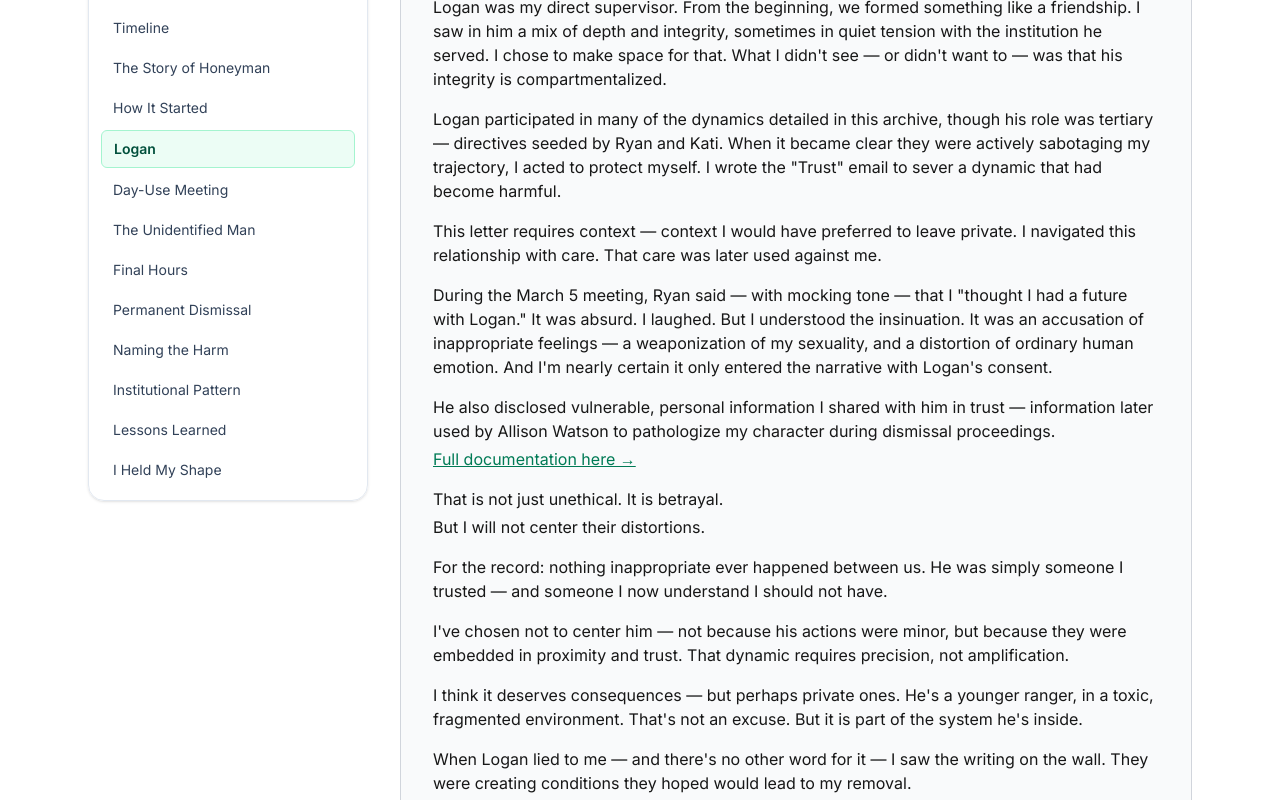
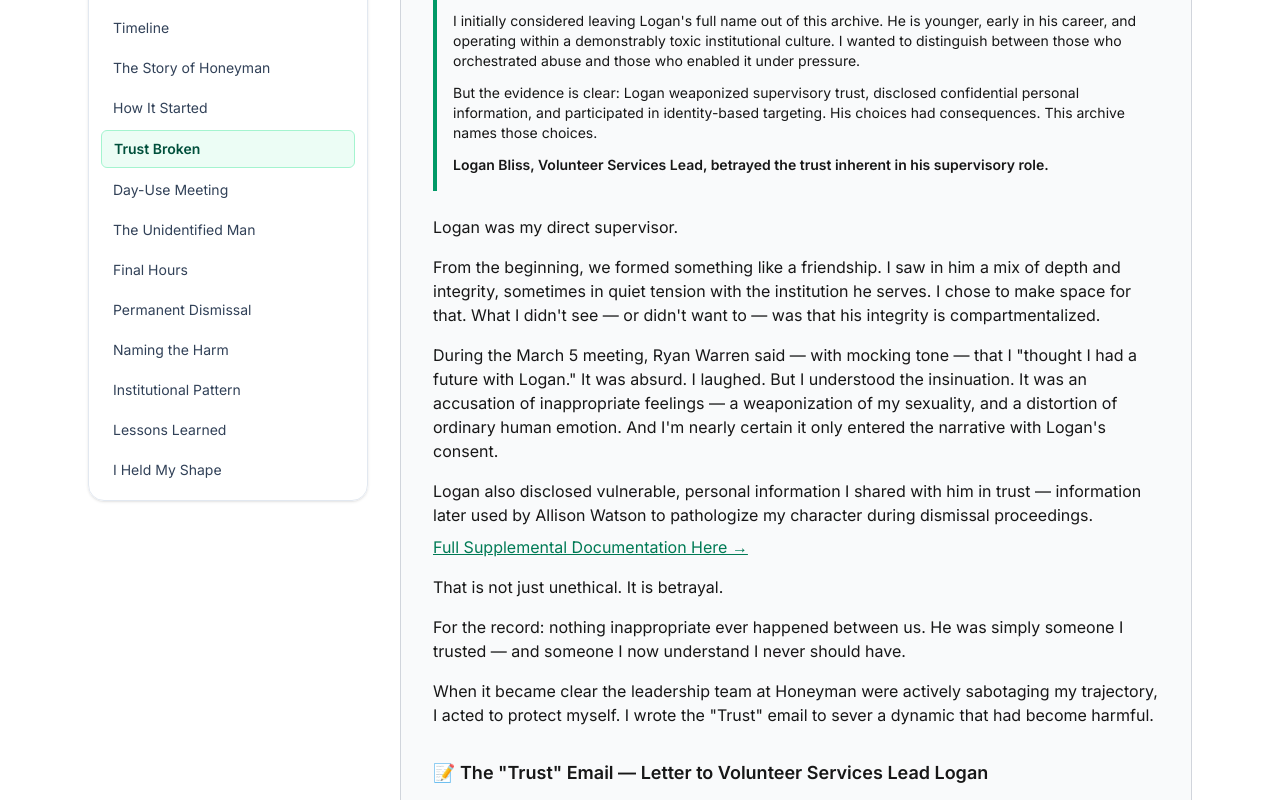
Before and after one commit to rswfire/rswfire.oprd, a Next.js app: page /logan in a window 1280 px wide. Shown: the part 260-1060 px from the top of the page. Built offline with nearby package versions, Linux system fonts and the light colour scheme.

Commit message:
Polishing the Archive

```diff
--- a/app/(archive)/logan/page.tsx
+++ b/app/(archive)/logan/page.tsx
@@ -12,87 +12,81 @@ export const metadata: Metadata = {
 export default function LoganPage() {
     return (
         <SectionPage
-            title="LOGAN"
-            subtitle="MARCH 2, 2025 — THE MOMENT TRUST WAS BROKEN"
+            title="LOGAN BLISS"
+            subtitle="MARCH 2, 2025 &mdash; THE MOMENT TRUST WAS BROKEN"
         >
 
-            <div className="mt-4">
-                Logan was my direct supervisor. From the beginning, we formed something like a friendship.
+            <div className="p-4 bg-gray-50 border-l-4 border-emerald-600 text-sm">
+                <div>
+                    I initially considered leaving Logan's full name out of this archive. He is younger,
+                    early in his career, and operating within a demonstrably toxic institutional culture.
+                    I wanted to distinguish between those who orchestrated abuse and those who enabled it
+                    under pressure.
+                </div>
+
+                <div className="mt-3">
+                    But the evidence is clear: Logan weaponized supervisory trust, disclosed confidential
+                    personal information, and participated in identity-based targeting. His choices had
+                    consequences. This archive names those choices.
+                </div>
+
+                <div className="mt-3 font-semibold">
+                    Logan Bliss, Volunteer Services Lead, betrayed the trust inherent in his
+                    supervisory role.
+                </div>
+            </div>
+
+            <div className="mt-6">
+                Logan was my direct supervisor.
+            </div>
+
+            <div className="mt-4">From the beginning, we formed something like a friendship.
                 I saw in him a mix of depth and integrity, sometimes in quiet tension with the institution
-                he served. I chose to make space for that. What I didn't see — or didn't want to — was
+                he serves. I chose to make space for that. What I didn't see &mdash; or didn't want to &mdash; was
                 that his integrity is compartmentalized.
             </div>
 
             <div className="mt-4">
-                Logan participated in many of the dynamics detailed in this archive, though his role was
-                tertiary — directives seeded by Ryan and Kati. When it became clear they were actively
-                sabotaging my trajectory, I acted to protect myself. I wrote the "Trust" email to sever
-                a dynamic that had become harmful.
-            </div>
-
-            <div className="mt-4">
-                This letter requires context — context I would have preferred to leave private. I
-                navigated this relationship with care. That care was later used against me.
-            </div>
-
-            <div className="mt-4">
-                During the March 5 meeting, Ryan said — with mocking tone — that I "thought I had a
-                future with Logan." It was absurd. I laughed. But I understood the insinuation. It was
-                an accusation of inappropriate feelings — a weaponization of my sexuality, and a
+                During the March 5 meeting, Ryan Warren said &mdash; with mocking tone &mdash; that I &quot;thought I had a
+                future with Logan.&quot; It was absurd. I laughed. But I understood the insinuation. It was
+                an accusation of inappropriate feelings &mdash; a weaponization of my sexuality, and a
                 distortion of ordinary human emotion. And I'm nearly certain it only entered the
                 narrative with Logan's consent.
             </div>
 
             <div className="mt-4">
-                He also disclosed vulnerable, personal information I shared with him in trust —
+                Logan also disclosed vulnerable, personal information I shared with him in trust &mdash;
                 information later used by Allison Watson to pathologize my character during dismissal
                 proceedings.
             </div>
 
-            <div>
+            <div className="mt-2">
                 <Link href="/logan/supplemental" className="text-emerald-700 underline">
-                    Full documentation here →
+                    Full Supplemental Documentation Here →
                 </Link>
             </div>
 
             <div className="mt-4">That is not just unethical. It is betrayal.</div>
-            <div>But I will not center their distortions.</div>
 
             <div className="mt-4">
                 For the record: nothing inappropriate ever happened between us. He was simply someone I
-                trusted — and someone I now understand I should not have.
+                trusted &mdash; and someone I now understand I never should have.
             </div>
 
             <div className="mt-4">
-                I've chosen not to center him — not because his actions were minor, but because they
-                were embedded in proximity and trust. That dynamic requires precision, not amplification.
-            </div>
-
-            <div className="mt-4">
-                I think it deserves consequences — but perhaps private ones. He's a younger ranger, in
-                a toxic, fragmented environment. That's not an excuse. But it is part of the system he's
-                inside.
-            </div>
-
-            <div className="mt-4">
-                When Logan lied to me — and there's no other word for it — I saw the writing on the
-                wall. They were creating conditions they hoped would lead to my removal.
-            </div>
-
-            <div className="mt-4">
-                That moment made clear: Logan was acting under instruction from people who were
-                persistently unethical. And yet, in a different environment — with support, with
-                reflection, and without distortion — I still believe Logan could thrive.
+                When it became clear the leadership team at Honeyman were actively sabotaging my trajectory, I acted to
+                protect myself. I wrote the "Trust" email to sever a dynamic that had become harmful.
             </div>
 
             <h3 className="mt-8 text-lg font-semibold">
-                📝 The "Trust" Email — Letter to Volunteer Coordinator Logan
+                📝 The &quot;Trust&quot; Email &mdash; Letter to Volunteer Services Lead Logan
             </h3>
 
             <Email
                 from="Samuel White"
-                to="Logan, Volunteer Coordinator"
+                to="Logan Bliss, Volunteer Services Lead"
                 date="March 2, 2025"
+                subject="Trust."
             >
                 <div>Logan,</div>
 
@@ -107,7 +101,7 @@ export default function LoganPage() {
 
                 <div className="mt-4">
                     When I applied for a job here, you distanced yourself again. The moment I withdrew my
-                    application, you reappeared — spending ninety minutes talking about yourself.
+                    application, you reappeared &mdash; spending ninety minutes talking about yourself.
                 </div>
 
                 <div className="mt-4">
@@ -119,7 +113,7 @@ export default function LoganPage() {
                 <div className="mt-4">And then? You distanced yourself again.</div>
 
                 <div className="mt-4">
-                    When I warned you — privately — to prevent a repeat of the Kati situation, you assured
+                    When I warned you &mdash; privately &mdash; to prevent a repeat of the Kati situation, you assured
                     me Leaf would train me. That didn't happen.
                 </div>
 
--- a/app/(archive)/logan/supplemental/page.tsx
+++ b/app/(archive)/logan/supplemental/page.tsx
@@ -4,49 +4,49 @@ import Link from "next/link";
 import SectionPage from "@/components/SectionPage";
 
 export const metadata: Metadata = {
-    title: "Logan: Supplemental Documentation",
+    title: "Logan Bliss: Supplemental Documentation",
     description: "On 'The End of the World' - How personal vulnerability was weaponized as evidence of instability.",
 };
 
 export default function LoganSupplementalPage() {
     return (
         <SectionPage
-            title="LOGAN"
+            title="LOGAN BLISS"
             subtitle="SUPPLEMENTAL DOCUMENTATION"
             supplemental="AUGUST 24, 2025"
         >
 
             <div className="mt-4">
-                During my March 25 call with OPRD Volunteer Coordinator Allison Watson, she asked me
-                about my views on "the end of the world" using the same tone Ryan did at the day use
-                area meeting.
+                During my March 25 call with OPRD Engagement Programs Manager Allison Watson, she asked me
+                about my views on &quot;the end of the world&quot; using the same mocking tone Ryan Warren had used at the day-use
+                meeting.
             </div>
 
             <div className="mt-4">
-                I recognized instantly where that came from and what its purpose was, and I knew from
-                that moment onward that Allison was not actually listening to me, she was documenting
-                my expulsion. I told her that what I observe is instability in our systems, and nothing
-                more, because it was deeply inappropriate of her to be asking me such a question.
+                I recognized instantly where that came from and what its purpose was. From
+                that moment onward, I knew Allison was not listening to me &mdash; she was documenting
+                my expulsion. I told her I observe instability in our systems, nothing
+                more, because it was deeply inappropriate for her to ask such a question.
             </div>
 
             <div className="mt-4">
-                This question was inappropriate professional conduct and represented a weaponization of
-                personal information I had shared in confidence with my direct supervisor Logan during
+                This question represented inappropriate professional conduct and a weaponization of
+                personal information I had shared in confidence with my direct supervisor Logan Bliss during
                 a vulnerable moment.
             </div>
 
             <h2 className="mt-8 text-xl font-semibold">The Original Context</h2>
 
             <div className="mt-4">
-                Logan and I took a walk during my time at Honeyman. He had just spent 90 minutes in the
-                Welcome Center talking about himself—his background, his concerns, his perspectives. The
+                Logan Bliss and I took a walk during my time at Honeyman. He had just spent 90 minutes in the
+                Welcome Center talking about himself &mdash; his background, his concerns, his perspectives. The
                 following day, I reciprocated by sharing why I had moved into an RV and relocated to the
                 coast, and what I had sacrificed to make that transition.
             </div>
 
             <div className="mt-4">
                 This was not conspiracy theorizing. It was pattern recognition based on observable
-                systemic instabilities—economic volatility, climate change impacts, social fragmentation,
+                systemic instabilities &mdash; economic volatility, climate change impacts, social fragmentation,
                 and institutional breakdown. These are documented realities, not fringe beliefs.
             </div>
 
@@ -58,37 +58,37 @@ export default function LoganSupplementalPage() {
                 dismissal.
             </div>
 
-            <h2 className="mt-8 text-xl font-semibold">The Sexual Targeting Claim</h2>
+            <h2 className="mt-8 text-xl font-semibold">The Targeting Claim</h2>
 
             <div className="mt-4">
-                Allison also claimed I told Logan "I was worried he would kill me." This is a significant
+                Allison Watson also claimed I told Logan Bliss &quot;I was worried he would kill me.&quot; This is a significant
                 distortion of what I actually said.
             </div>
 
             <div className="mt-4">
-                What I shared was my concern that in an authoritarian phase—a documented historical
-                pattern—my sexuality would be weaponized against me, and that people like him
+                What I shared was my concern that in an authoritarian phase &mdash; a documented historical
+                pattern &mdash; my sexuality would be weaponized against me, and that people like him
                 (institutional actors, authority figures) would be the mechanism through which such
                 targeting would occur.
             </div>
 
             <div className="mt-4">
-                Logan visibly recoiled when I said this. At the time, I interpreted his reaction as
+                Logan Bliss visibly recoiled when I said this. At the time, I interpreted his reaction as
                 discomfort with the subject matter. Later, I understood: he was actively doing exactly
-                what I had described—using institutional position to target my identity.
+                what I had described &mdash; using his institutional position to target my identity.
             </div>
 
             <h2 className="mt-8 text-xl font-semibold">The Betrayal</h2>
 
             <div className="mt-4">
-                This walk represents the moment Logan betrayed my trust. It was the only time during my
+                This walk represents the moment Logan Bliss betrayed my trust. It was the only time during my
                 service that I opened up to him personally, sharing both my strategic thinking and my
                 vulnerabilities as a queer person navigating institutional spaces.
             </div>
 
             <div className="mt-4">
-                He took that vulnerability and weaponized it—first in internal communications, then in
-                the dismissal process where personal confidences became "behavioral concerns."
+                He took that vulnerability and weaponized it &mdash; first in internal communications, then in
+                the dismissal process where personal confidences became &quot;behavioral concerns.&quot;
             </div>
 
             <h2 className="mt-8 text-xl font-semibold">The Pattern</h2>
@@ -96,11 +96,11 @@ export default function LoganSupplementalPage() {
             <div className="mt-4">This represents a classic institutional tactic:</div>
 
             <ol className="list-decimal list-outside ml-8 mt-4 space-y-2">
-                <li>Elicit vulnerability through false intimacy and reciprocal sharing</li>
-                <li>Document private thoughts as professional concerns</li>
-                <li>Pathologize reasonable analysis as extremist thinking</li>
-                <li>Weaponize identity-based fears as evidence of instability</li>
-                <li>Use personal confidences to justify institutional retaliation</li>
+                <li>Elicit vulnerability through false intimacy and reciprocal sharing.</li>
+                <li>Document private thoughts as professional concerns.</li>
+                <li>Pathologize reasonable analysis as extremist thinking.</li>
+                <li>Weaponize identity-based fears as evidence of instability.</li>
+                <li>Use personal confidences to justify institutional retaliation.</li>
             </ol>
 
             <h2 className="mt-8 text-xl font-semibold">Professional Misconduct</h2>
@@ -112,17 +112,17 @@ export default function LoganSupplementalPage() {
             <ul className="list-disc list-outside ml-8 mt-4 space-y-2">
                 <li>
                     <strong>Inappropriate inquiry:</strong> Asking about personal beliefs unrelated to
-                    volunteer service
+                    volunteer service.
                 </li>
                 <li>
                     <strong>Confidentiality breach:</strong> Using information shared privately with
-                    direct supervisor
+                    direct supervisor.
                 </li>
                 <li>
-                    <strong>Pathologizing:</strong> Framing systemic analysis as mental health concerns
+                    <strong>Pathologizing:</strong> Framing systemic analysis as mental health concerns.
                 </li>
                 <li>
-                    <strong>Identity targeting:</strong> Using sexuality-based fears to justify dismissal
+                    <strong>Identity targeting:</strong> Using sexuality-based fears to justify dismissal.
                 </li>
             </ul>
 
@@ -131,10 +131,10 @@ export default function LoganSupplementalPage() {
             <div className="mt-4">This line of questioning served to:</div>
 
             <ul className="list-disc list-outside ml-8 mt-4 space-y-2">
-                <li>Distract from documented management misconduct</li>
-                <li>Reframe institutional accountability as personal instability</li>
-                <li>Create psychological profile justifying permanent dismissal</li>
-                <li>Weaponize vulnerability shared in confidence</li>
+                <li>Distract from documented management misconduct.</li>
+                <li>Reframe institutional accountability as personal instability.</li>
+                <li>Create a psychological profile justifying permanent dismissal.</li>
+                <li>Weaponize vulnerability shared in confidence.</li>
             </ul>
 
             <h2 className="mt-8 text-xl font-semibold">Why This Matters</h2>
@@ -146,26 +146,6 @@ export default function LoganSupplementalPage() {
                 authentic relationships and honest communication.
             </div>
 
-            <div className="mt-4">
-                The fact that my analysis of systemic instability—made in early 2025—has proven
-                increasingly accurate does not retroactively justify its weaponization against me.
-            </div>
-
-            <h2 className="mt-8 text-xl font-semibold">Current Reality</h2>
-
-            <div className="mt-4">
-                The "end of the world" thinking they pathologized looks increasingly like competent risk
-                assessment. Institutional breakdown, climate disruption, social fragmentation, and
-                authoritarian targeting of marginalized groups are not conspiracy theories—they are
-                observable realities requiring adaptive responses.
-            </div>
-
-            <div className="mt-4">
-                Living in an RV, maintaining mobility, developing resilience skills, and building
-                community connections outside traditional institutional frameworks represents practical
-                preparation, not apocalyptic thinking.
-            </div>
-
             <h2 className="mt-8 text-xl font-semibold">The Deeper Violation</h2>
 
             <div className="mt-4">
@@ -175,19 +155,12 @@ export default function LoganSupplementalPage() {
             </div>
 
             <div className="mt-4">
-                The irony is brutal: I warned Logan about exactly what he was doing to me.
-            </div>
-
-            <div className="mt-8 p-4 bg-gray-50 border-l-4 border-emerald-600 italic text-sm">
-                <strong>Documentation Note:</strong> This record exists to prevent further weaponization
-                of personal information shared in confidence. The original context was vulnerability and
-                trust-building. The institutional use was retaliation and pathologization. The difference
-                matters.
+                The irony is brutal: I warned Logan Bliss about exactly what he was doing to me.
             </div>
 
             <div className="mt-8 pt-6 border-t border-gray-300">
                 <Link href="/logan" className="text-emerald-700 hover:underline">
-                    ← Back to Logan
+                    ← Back to Logan Bliss
                 </Link>
             </div>
 
--- a/app/(archive)/page.tsx
+++ b/app/(archive)/page.tsx
@@ -118,7 +118,7 @@ export default function OverviewPage() {
                             Ryan Warren, Park Manager, <Link href="/day-use-meeting" className="underline">executed it</Link>.
                         </li>
                         <li>
-                            Logan, Volunteer Services Lead, <Link href="/logan" className="underline">weaponized friendship to enable it</Link>.
+                            Logan Bliss, Volunteer Services Lead, <Link href="/logan" className="underline">weaponized friendship to enable it</Link>.
                         </li>
                         <li>
                             Allison Watson, Engagement Programs Manager, <Link href="/permanent-dismissal" className="underline">formalized the retaliation in writing</Link>.
--- a/lib/sections.ts
+++ b/lib/sections.ts
@@ -7,7 +7,7 @@ export const archiveSections = [
     { href: "/timeline", label: "Timeline" },
     { href: "/testimonial", label: "The Story of Honeyman" },
     { href: "/how-it-started", label: "How It Started" },
-    { href: "/logan", label: "Logan" },
+    { href: "/logan", label: "Trust Broken" },
     { href: "/day-use-meeting", label: "Day-Use Meeting" },
     { href: "/unidentified-man", label: "The Unidentified Man" },
     { href: "/final-hours", label: "Final Hours" },
```
